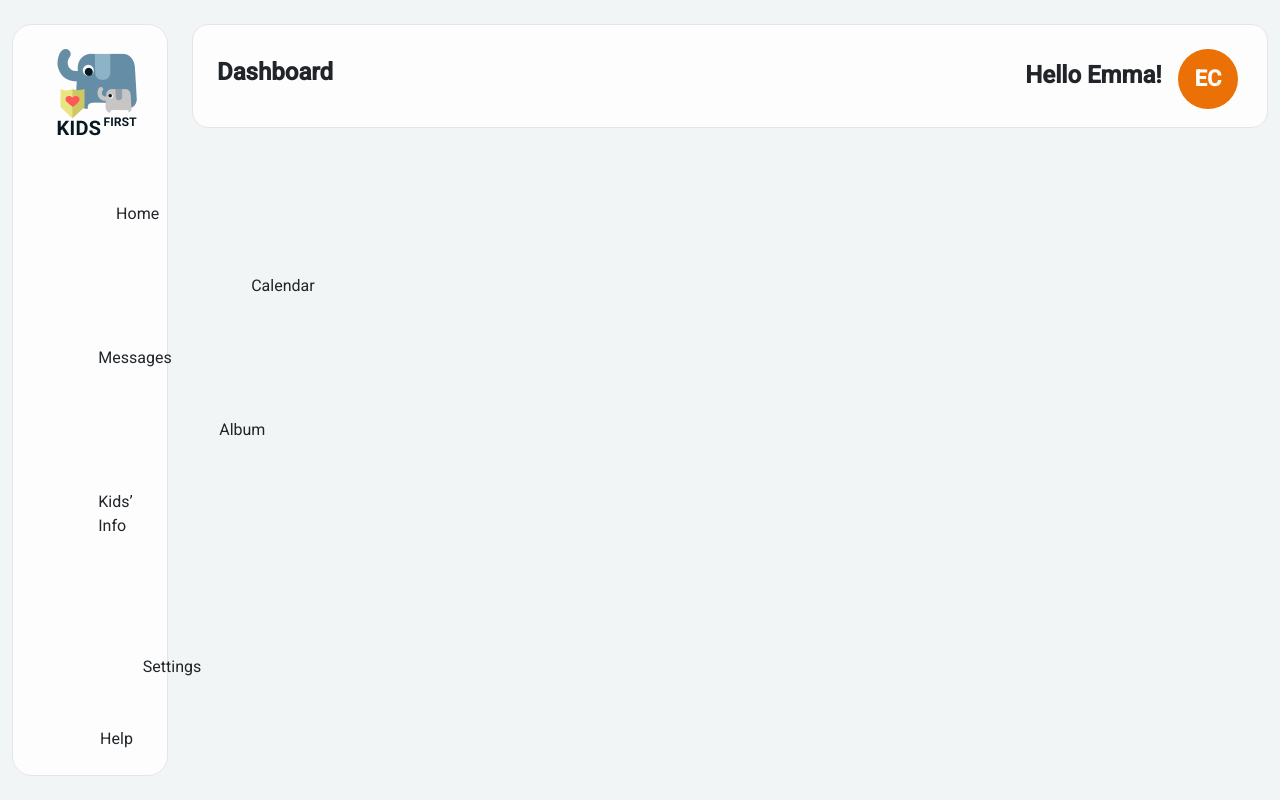
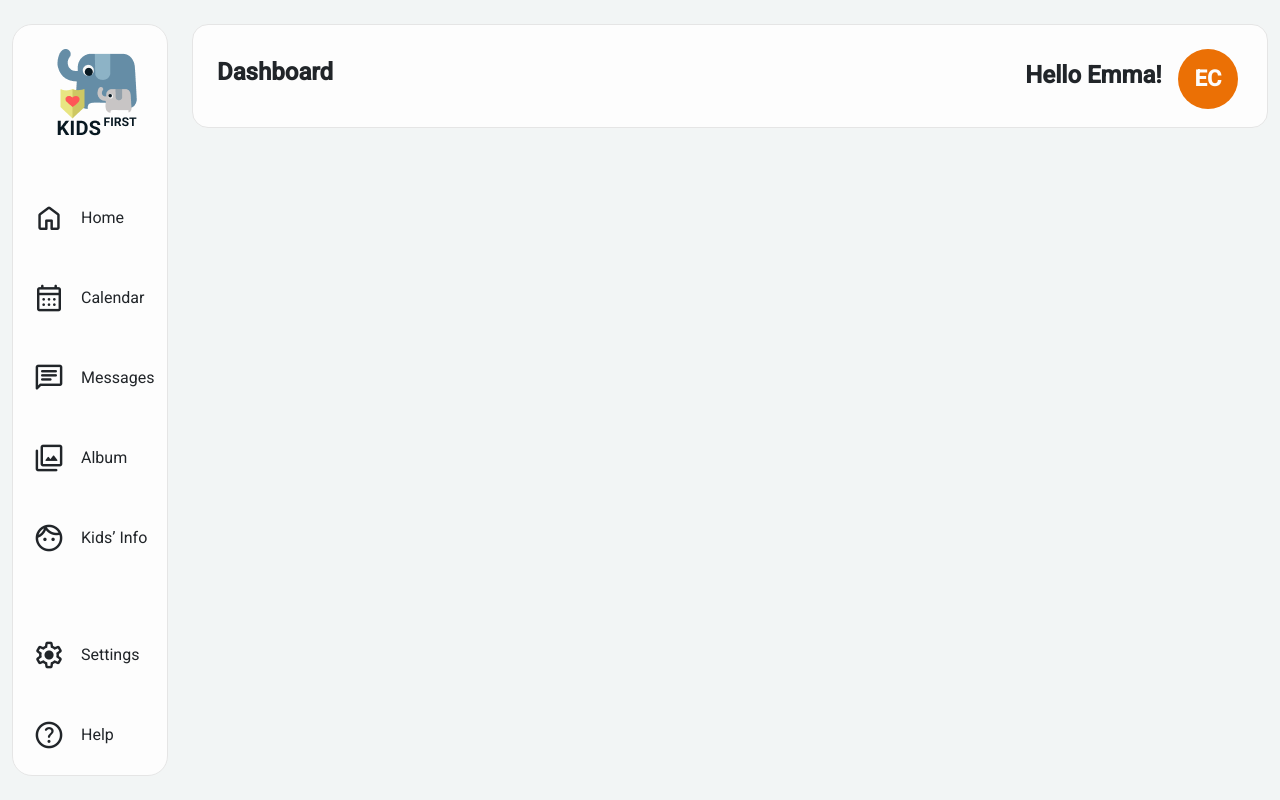
Before and after one commit to JULIERAJ/KIDS-FIRST-Front, a React (Create React App) app: page /dashboard in a window 1280 px wide. Built offline with nearby package versions, Linux system fonts and the light colour scheme; no server answers.

Commit message:
fix(sidebar): ensure menu items remains intact     Set general border properties to transparent to ensure active and hovered sidebar menu items remain intact.

```diff
--- a/src/components/Sidebar/Sidebar.module.css
+++ b/src/components/Sidebar/Sidebar.module.css
@@ -19,7 +19,7 @@
   padding: 24px 43px 4px;
 }
 
-.sidebarMenu{
+.sidebarMenu {
   display: flex;
   flex-direction: column;
   justify-content: space-between;
@@ -39,7 +39,7 @@
   outline: none;
 }
 
-.sidebarMenuItem:hover{
+.sidebarMenuItem:hover {
   font-weight: 700;
 }
 
@@ -51,6 +51,7 @@
   font-weight: 400;
   padding: 6.4px 0;
 }
+
 .sidebarLink:hover {
   color: black;
 
@@ -69,24 +70,32 @@
   display: flex;
   align-items: center;
   padding-left: 16px;
+  border: 4px solid transparent;
 }
-.nav:active, .nav.active {
+
+.nav:active,
+.nav.active {
   border-right: 4px solid #EB7005;
   color: #DB5C00;
   font-weight: 700;
 }
 
-.nav:active, .nav.active:hover{
+.nav:active,
+.nav.active:hover {
   font-weight: 900;
+  border: 4px solid transparent;
 }
+
 .nav:focus-within {
   outline: none;
   border: 4px solid #EF8A37;
 }
 
-.nav:hover{
+.nav:hover {
   background-color: #FDF1E6;
+  border: 4px solid transparent;
 }
+
 @media (max-width: 768px) {
   .sidebar {
     width: calc(100% - 24px);
```
